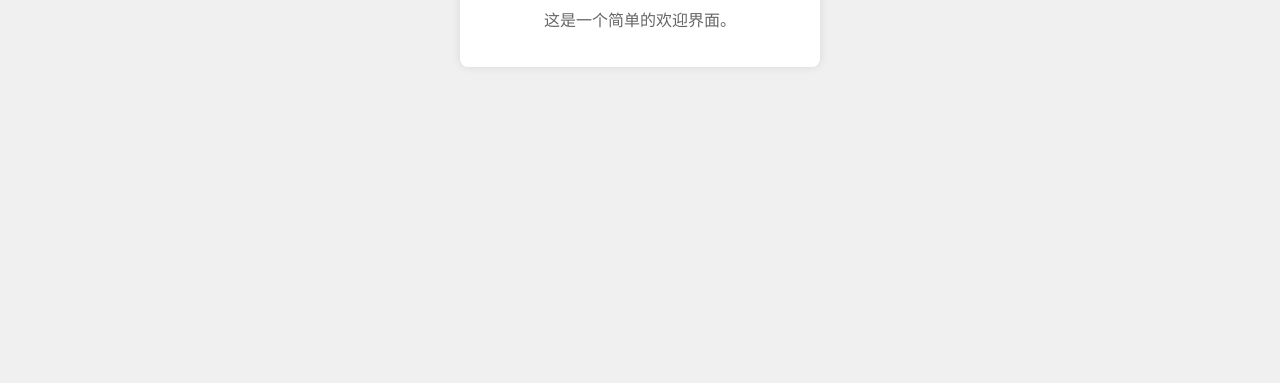
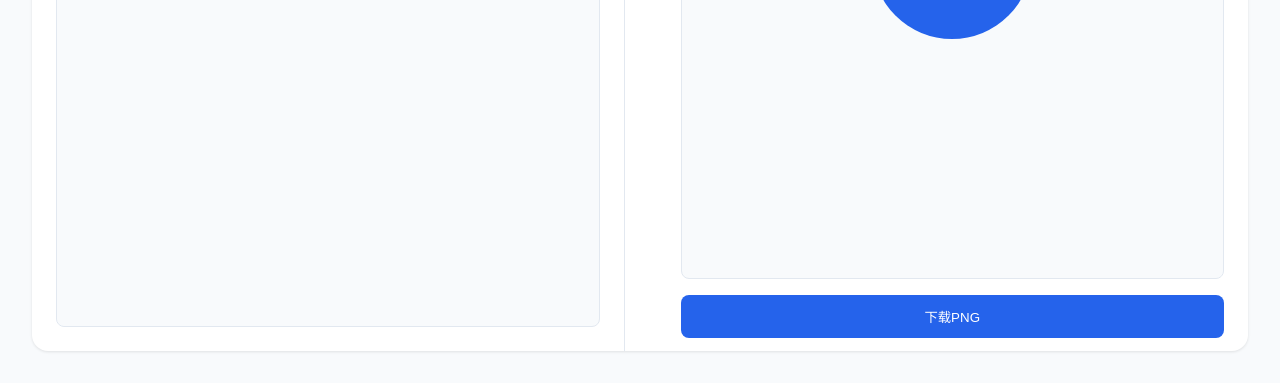
Before and after one commit to Charles-CChao/chensichao, a plain HTML site: page index.html in a window 1280 px wide. Shown: the part 417-800 px from the top of the page. Drawn offline with nearby package versions, Linux system fonts and the light colour scheme.

Commit message:
框架构建

```diff
--- a/index.html
+++ b/index.html
@@ -1,15 +1,22 @@
 <!DOCTYPE html>
 <html lang="zh-CN">
 <head>
-    <meta charset="UTF-8">
-    <meta name="viewport" content="width=device-width, initial-scale=1.0">
-    <title>欢迎界面</title>
-    <link rel="stylesheet" href="styles.css">
+  <meta charset="UTF-8">
+  <meta name="viewport" content="width=device-width, initial-scale=1.0">
+  <title>SVG实时渲染与转换</title>
+  <link rel="stylesheet" href="style.css">
 </head>
 <body>
-    <div class="welcome-container">
-        <h1>欢迎来到我们的网站！</h1>
-        <p>这是一个简单的欢迎界面。</p>
+  <div class="container">
+    <div class="editor">
+      <textarea id="svg-input" placeholder="在此输入SVG代码..."></textarea>
     </div>
+    <div class="preview">
+      <div id="svg-preview"></div>
+      <button id="download-btn">下载PNG</button>
+    </div>
+  </div>
+  <script src="https://cdnjs.cloudflare.com/ajax/libs/html2canvas/1.4.1/html2canvas.min.js"></script>
+  <script src="script.js"></script>
 </body>
 </html>
--- /dev/null
+++ b/script.js
@@ -0,0 +1,85 @@
+class SVGPreviewer {
+  constructor() {
+    this.input = document.getElementById('svg-input');
+    this.preview = document.getElementById('svg-preview');
+    this.downloadBtn = document.getElementById('download-btn');
+    this.debounceTimer = null;
+    this.init();
+  }
+
+  init() {
+    // 初始化事件监听
+    this.input.addEventListener('input', () => this.handleInput());
+    this.downloadBtn.addEventListener('click', () => this.downloadAsPNG());
+
+    // 设置初始示例SVG
+    this.input.value = `<svg width="200" height="200" xmlns="http://www.w3.org/2000/svg">
+  <circle cx="100" cy="100" r="80" fill="#2563eb" />
+</svg>`;
+    this.renderSVG();
+  }
+
+  handleInput() {
+    // 防抖处理
+    clearTimeout(this.debounceTimer);
+    this.debounceTimer = setTimeout(() => {
+      this.renderSVG();
+    }, 300);
+  }
+
+  renderSVG() {
+    try {
+      const svgString = this.input.value.trim();
+      if (!svgString) {
+        this.preview.innerHTML = '';
+        return;
+      }
+
+      // 使用DOMParser解析SVG
+      const parser = new DOMParser();
+      const doc = parser.parseFromString(svgString, 'image/svg+xml');
+
+      // 检查解析错误
+      const parserError = doc.querySelector('parsererror');
+      if (parserError) {
+        throw new Error('无效的SVG代码');
+      }
+
+      // 清空并插入新的SVG
+      this.preview.innerHTML = '';
+      this.preview.appendChild(doc.documentElement);
+    } catch (error) {
+      this.showError(error.message);
+    }
+  }
+
+  async downloadAsPNG() {
+    try {
+      if (!this.preview.firstChild) {
+        throw new Error('没有可转换的SVG内容');
+      }
+
+      // 使用html2canvas转换
+      const canvas = await html2canvas(this.preview, {
+        useCORS: true,
+        allowTaint: true,
+        scale: 2 // 提高分辨率
+      });
+
+      // 创建下载链接
+      const link = document.createElement('a');
+      link.download = 'image.png';
+      link.href = canvas.toDataURL('image/png');
+      link.click();
+    } catch (error) {
+      this.showError('PNG转换失败: ' + error.message);
+    }
+  }
+
+  showError(message) {
+    this.preview.innerHTML = `<div class="error">${message}</div>`;
+  }
+}
+
+// 初始化应用
+new SVGPreviewer();
--- /dev/null
+++ b/style.css
@@ -0,0 +1,100 @@
+:root {
+  --primary-color: #2563eb;
+  --bg-color: #f8fafc;
+  --text-color: #1e293b;
+  --border-color: #e2e8f0;
+}
+
+* {
+  margin: 0;
+  padding: 0;
+  box-sizing: border-box;
+}
+
+body {
+  font-family: -apple-system, BlinkMacSystemFont, "Segoe UI", Roboto, sans-serif;
+  background-color: var(--bg-color);
+  color: var(--text-color);
+  min-height: 100vh;
+  padding: 2rem;
+}
+
+.container {
+  display: flex;
+  gap: 2rem;
+  height: calc(100vh - 4rem);
+  background: white;
+  border-radius: 1rem;
+  box-shadow: 0 1px 3px rgba(0,0,0,0.1);
+  overflow: hidden;
+}
+
+.editor, .preview {
+  flex: 1;
+  padding: 1.5rem;
+}
+
+.editor {
+  border-right: 1px solid var(--border-color);
+}
+
+#svg-input {
+  width: 100%;
+  height: 100%;
+  padding: 1rem;
+  border: 1px solid var(--border-color);
+  border-radius: 0.5rem;
+  font-family: monospace;
+  font-size: 14px;
+  resize: none;
+  background-color: var(--bg-color);
+}
+
+#svg-input:focus {
+  outline: none;
+  border-color: var(--primary-color);
+  box-shadow: 0 0 0 3px rgba(37, 99, 235, 0.1);
+}
+
+#svg-preview {
+  height: calc(100% - 3rem);
+  display: flex;
+  align-items: center;
+  justify-content: center;
+  background-color: var(--bg-color);
+  border: 1px solid var(--border-color);
+  border-radius: 0.5rem;
+  overflow: auto;
+}
+
+#download-btn {
+  margin-top: 1rem;
+  width: 100%;
+  padding: 0.75rem;
+  background-color: var(--primary-color);
+  color: white;
+  border: none;
+  border-radius: 0.5rem;
+  cursor: pointer;
+  font-weight: 500;
+  transition: background-color 0.2s;
+}
+
+#download-btn:hover {
+  background-color: #1d4ed8;
+}
+
+#download-btn:active {
+  background-color: #1e40af;
+}
+
+.error {
+  padding: 1rem;
+  color: #dc2626;
+  background-color: #fee2e2;
+  border: 1px solid #fca5a5;
+  border-radius: 0.5rem;
+  text-align: center;
+  margin: auto;
+  max-width: 80%;
+}
--- a/styles.css
+++ /dev/null
@@ -1,25 +0,0 @@
-body {
-    font-family: Arial, sans-serif;
-    background-color: #f0f0f0;
-    display: flex;
-    justify-content: center;
-    align-items: center;
-    height: 100vh;
-    margin: 0;
-}
-
-.welcome-container {
-    text-align: center;
-    background-color: #fff;
-    padding: 20px;
-    border-radius: 8px;
-    box-shadow: 0 0 10px rgba(0, 0, 0, 0.1);
-}
-
-h1 {
-    color: #333;
-}
-
-p {
-    color: #666;
-}
```
